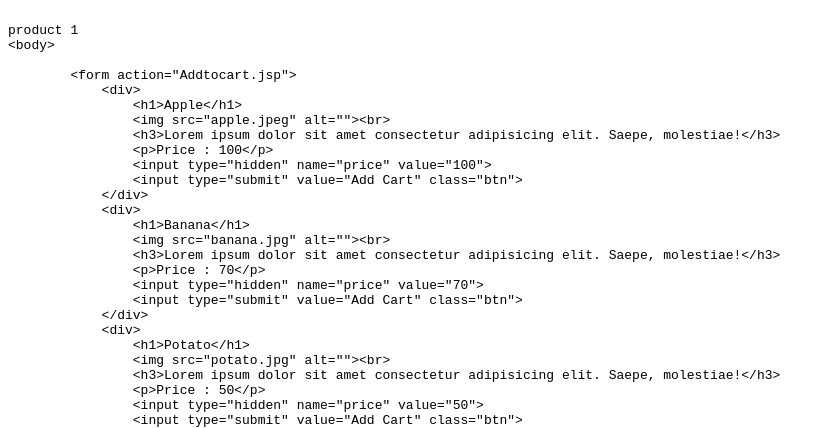
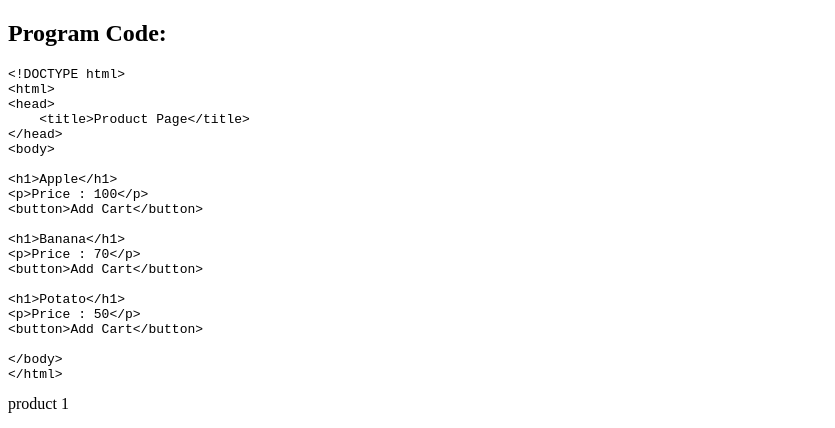
Before and after one commit to vaishnavibudukale15/vaishnavibudukale15.github.io, a plain HTML site: page slip9Q1B.html in a window 1280 px wide. Shown: the top 428 px of the page, without its empty margins (0-835 px from the left). Drawn offline with Linux system fonts and the light colour scheme.

Commit message:
Update slip9Q1B.html

```diff
--- a/slip9Q1B.html
+++ b/slip9Q1B.html
@@ -1,4 +1,38 @@
-<xmp>
+<!DOCTYPE html>
+<html>
+<head>
+    <title>Show Code</title>
+</head>
+<body>
+
+<h2>Program Code:</h2>
+
+<pre>
+&lt;!DOCTYPE html&gt;
+&lt;html&gt;
+&lt;head&gt;
+    &lt;title&gt;Product Page&lt;/title&gt;
+&lt;/head&gt;
+&lt;body&gt;
+
+&lt;h1&gt;Apple&lt;/h1&gt;
+&lt;p&gt;Price : 100&lt;/p&gt;
+&lt;button&gt;Add Cart&lt;/button&gt;
+
+&lt;h1&gt;Banana&lt;/h1&gt;
+&lt;p&gt;Price : 70&lt;/p&gt;
+&lt;button&gt;Add Cart&lt;/button&gt;
+
+&lt;h1&gt;Potato&lt;/h1&gt;
+&lt;p&gt;Price : 50&lt;/p&gt;
+&lt;button&gt;Add Cart&lt;/button&gt;
+
+&lt;/body&gt;
+&lt;/html&gt;
+</pre>
+
+</body>
+</html>
 product 1
 <body>
 
@@ -31,4 +65,3 @@ product 1
         </form>
 
 </body>
-</xmp>
```
